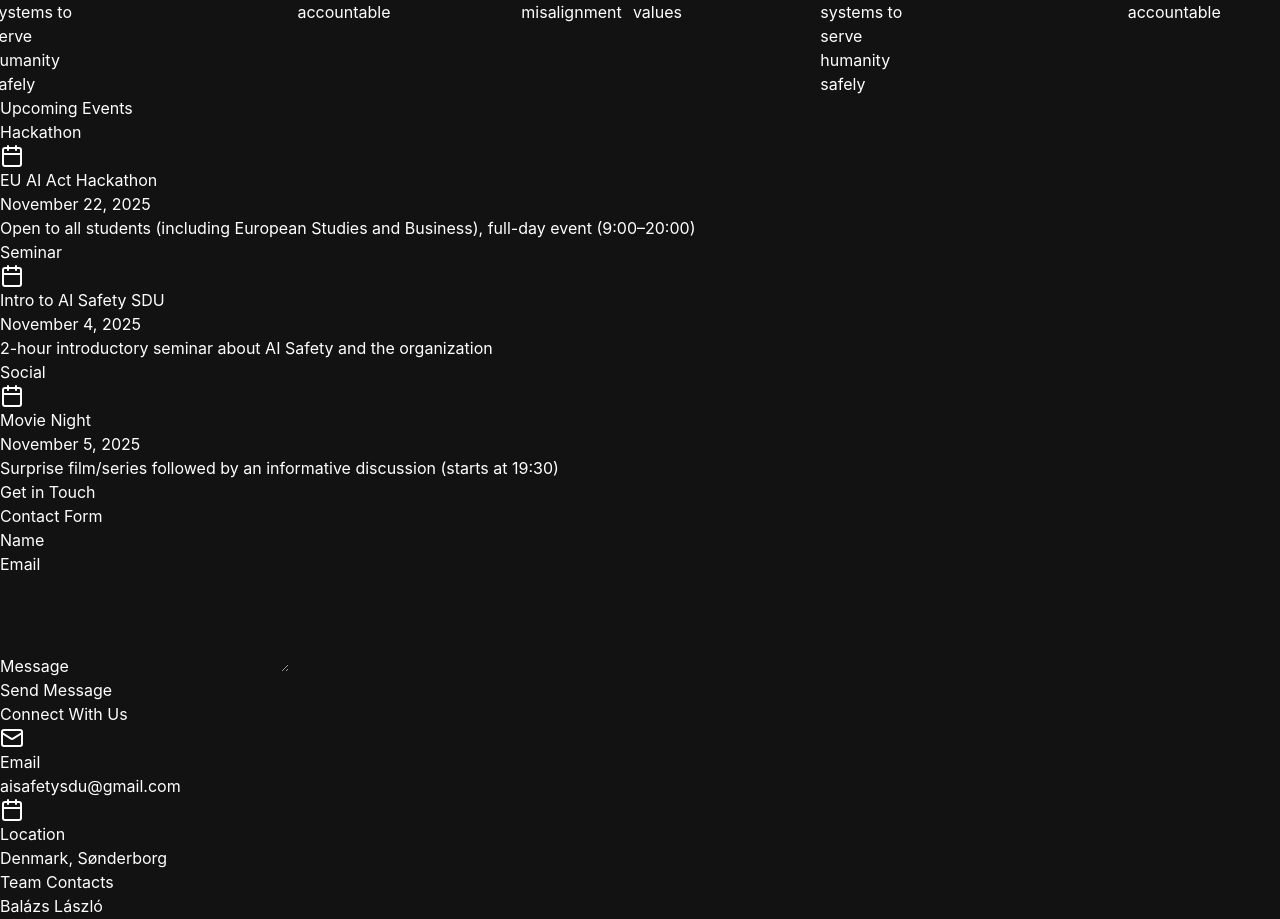
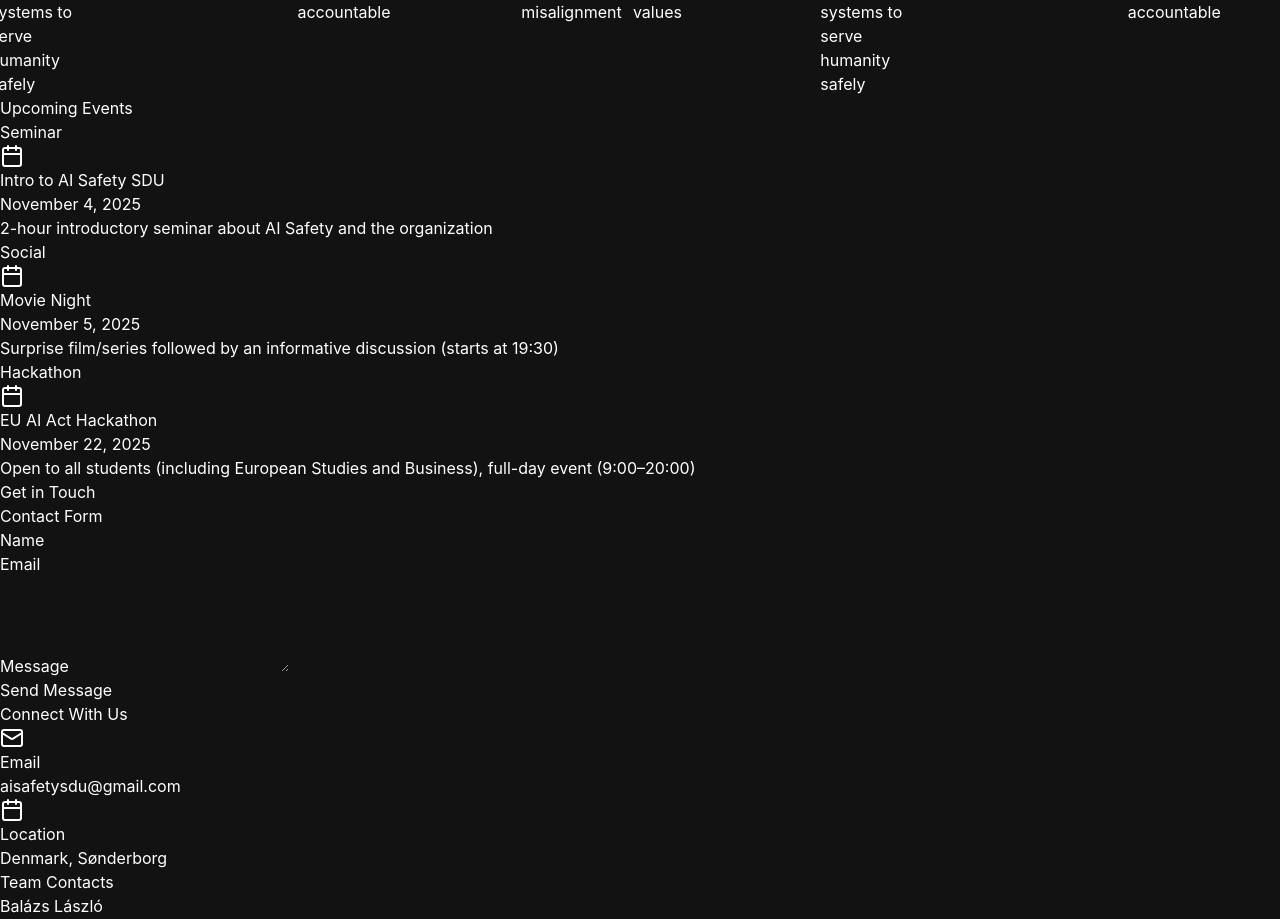
Before and after one commit to lbazsi/ai-safety-sdu-site, a React (Vite) app: page / in a window 1280 px wide. Shown: the part 1590-2509 px from the top of the page. Built offline with nearby package versions, Linux system fonts and the light colour scheme.

Commit message:
Reorder EU AI Act Hackathon event in events list

```diff
--- a/src/App.tsx
+++ b/src/App.tsx
@@ -84,12 +84,6 @@ export default function App() {
 
   const events = [
     {
-      title: 'EU AI Act Hackathon',
-      date: 'November 22, 2025',
-      description: 'Open to all students (including European Studies and Business), full-day event (9:00–20:00)',
-      type: 'Hackathon'
-    },
-    {
       title: 'Intro to AI Safety SDU',
       date: 'November 4, 2025',
       description: '2-hour introductory seminar about AI Safety and the organization',
@@ -100,6 +94,12 @@ export default function App() {
       date: 'November 5, 2025',
       description: 'Surprise film/series followed by an informative discussion (starts at 19:30)',
       type: 'Social'
+    },
+    {
+      title: 'EU AI Act Hackathon',
+      date: 'November 22, 2025',
+      description: 'Open to all students (including European Studies and Business), full-day event (9:00–20:00)',
+      type: 'Hackathon'
     }
   ];
 
```
